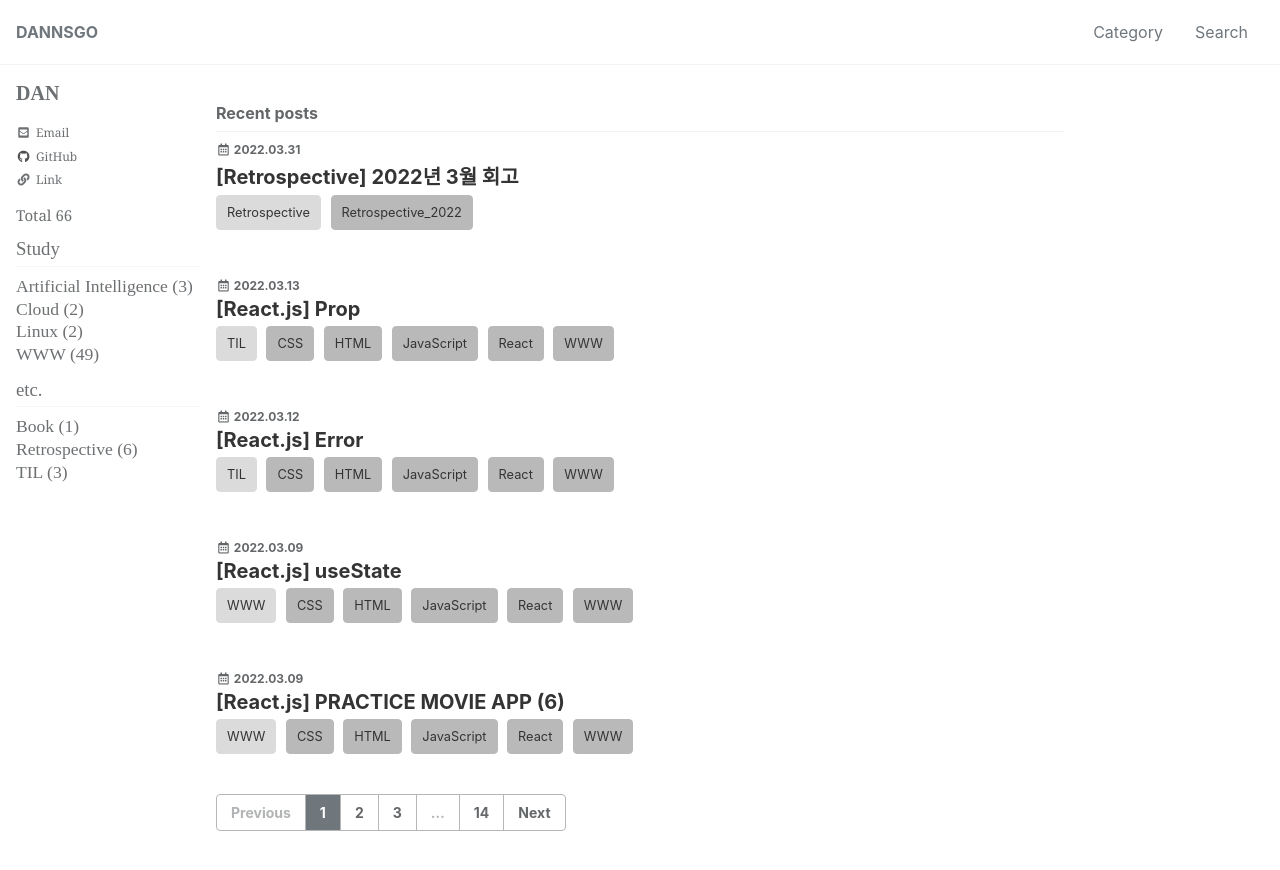
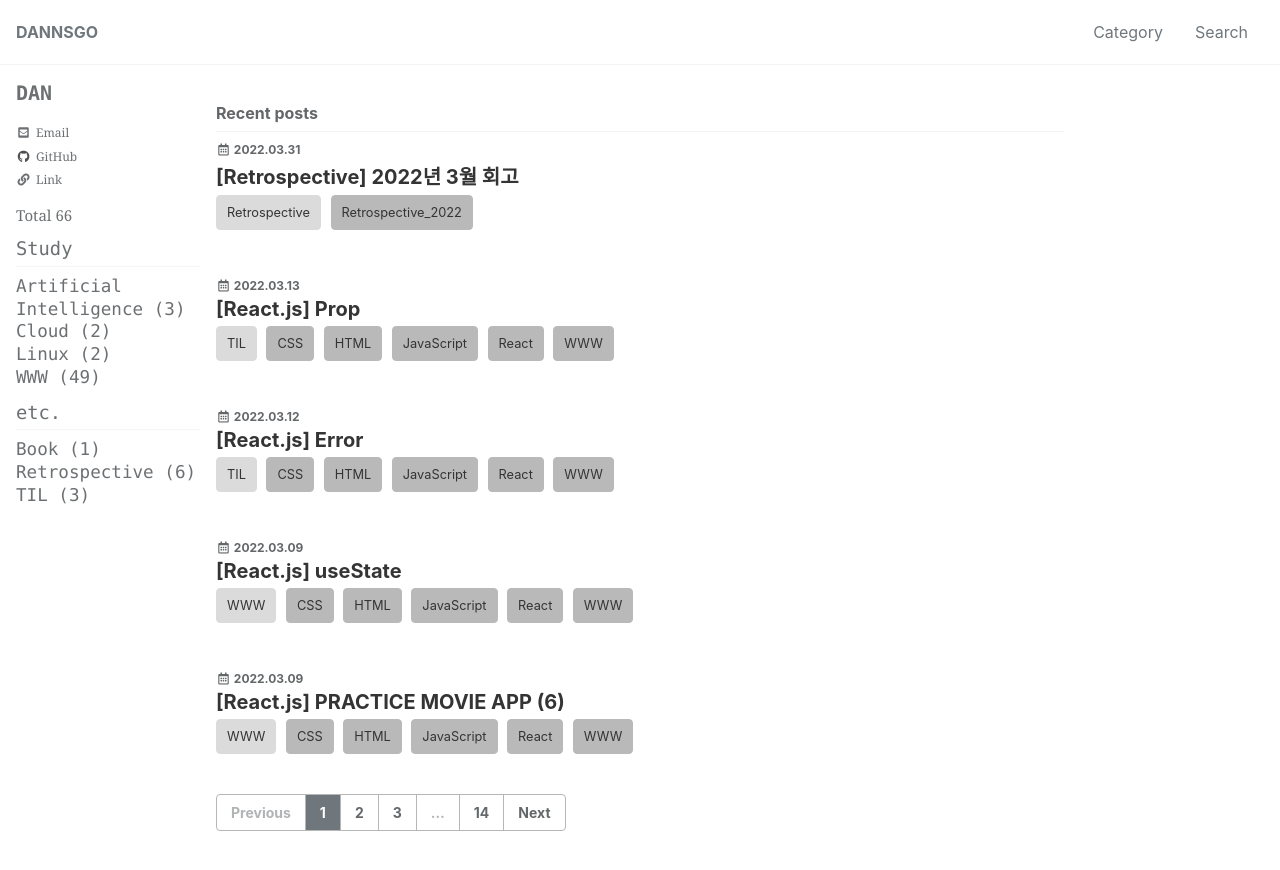
Before and after one commit to znhoon/dannsgo.github.io, a Jekyll site: the page built from index.html, in a window 1280 px wide and 900 px high. Shown: the top 870 px of the window. Built offline with Jekyll 4.4.1, drawn with Linux system fonts in a browser that asks for light colours; cached includes are drawn as plain includes; some web fonts are replaced; the list of posts is cut into pages by our own code.

Commit message:
Update _variables.scss

```diff
--- a/_sass/minimal-mistakes/_variables.scss
+++ b/_sass/minimal-mistakes/_variables.scss
@@ -18,7 +18,7 @@ $sans-serif: "SpoqaHanSansNeo-Regular", "RIDIBatang", "TmoneyRoundWindRegular",
   BlinkMacSystemFont, "Roboto", "Segoe UI", "Helvetica Neue", "Lucida Grande",
   Arial, sans-serif !default;
 $monospace: "Nanum Gothic Coding", Monaco, Consolas, "Lucida Console", monospace !default;
-$cute: "SpoqaHanSansNeo-Medium" !default;
+$cute: "SpoqaHanSansNeo-Medium", "Nanum Gothic Coding", Monaco, Consolas, "Lucida Console", monospace !default;
 
 /* sans serif typefaces */
 $sans-serif-narrow: $sans-serif !default;
```
